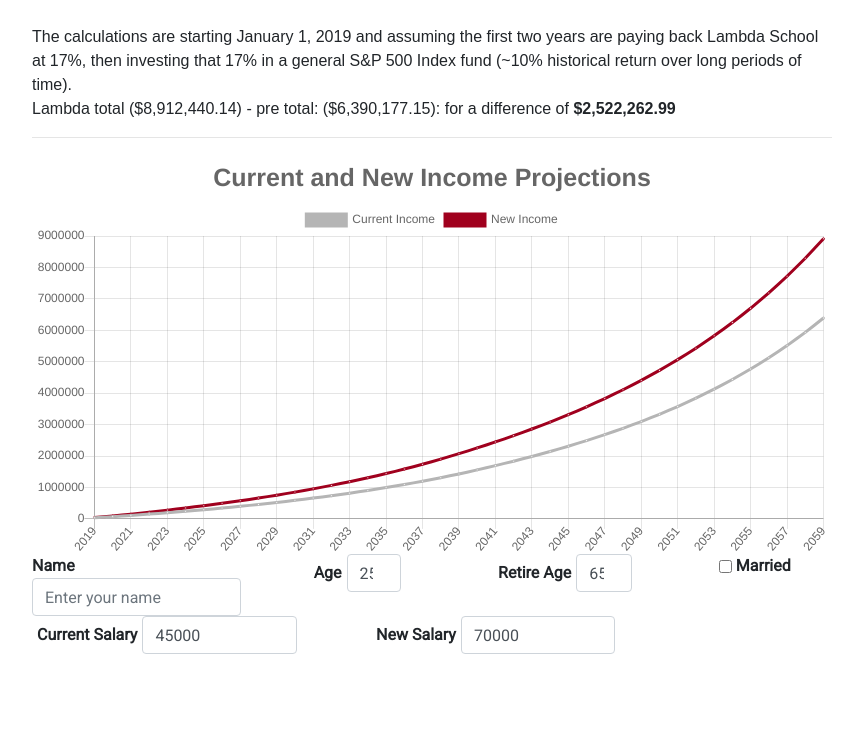
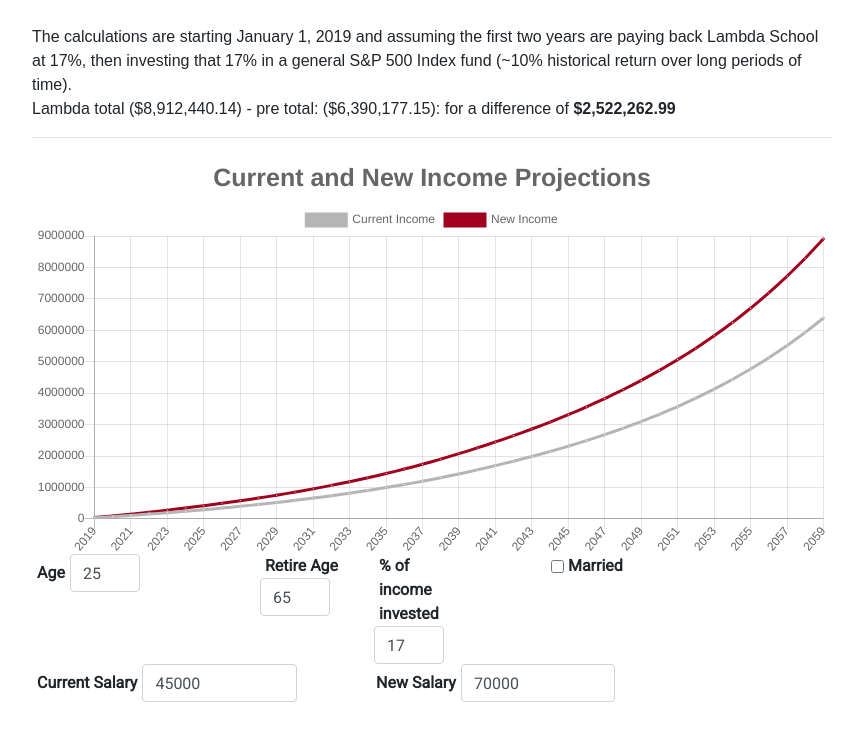
Before and after one commit to tgreenhalgh/incomeGraph, a React (Create React App) app: page / in a window 1280 px wide. Shown: the top 740 px of the page, without its empty margins (208-1064 px from the left). Built offline with nearby package versions, Linux system fonts and the light colour scheme.

Commit message:
updates form

```diff
--- a/src/components/InputForm.css
+++ b/src/components/InputForm.css
@@ -4,3 +4,7 @@
   font-family: 'Roboto', sans-serif;
   font-weight: bold;
 }
+
+.form {
+  display: flex;
+}
--- a/src/components/InputForm.js
+++ b/src/components/InputForm.js
@@ -8,39 +8,14 @@ import Graph from './Graph';
 import './InputForm.css';
 
 const StyledDiv = styled.div`
-  // background: red;
+  //background: red;
 `;
-
-const Example = props => {
-  return (
-    <div>
-      <Card inverse>
-        <CardImg
-          width="100%"
-          src="https://placeholdit.imgix.net/~text?txtsize=33&txt=318%C3%97270&w=318&h=270&bg=333333&txtclr=666666"
-          alt="Card image cap"
-        />
-        <CardImgOverlay>
-          <CardTitle>Card Title</CardTitle>
-          <CardText>
-            This is a wider card with supporting text below as a natural lead-in
-            to additional content. This content is a little bit longer.
-          </CardText>
-          <CardText>
-            <small className="text-muted">Last updated 3 mins ago</small>
-          </CardText>
-        </CardImgOverlay>
-      </Card>
-    </div>
-  );
-};
 
 class InputForm extends React.Component {
   constructor(props) {
     super(props);
     //todo: maybe add age when get married
     this.state = {
-      name: '',
       age: 25,
       retireAge: 65,
       curIncome: 45000,
@@ -50,7 +25,7 @@ class InputForm extends React.Component {
       investmentReturn: 0.1,
       married: false,
       annualRaise: 0.04,
-      percentToInvest: 0.17,
+      percentOfIncomeToInvest: 17,
       curData: [],
       newData: [],
       newDataNoInvest: [],
@@ -66,8 +41,7 @@ class InputForm extends React.Component {
   }
 
   calculateData = () => {
-    /* prettier-ignore */
-    let {age, retireAge} = this.state;
+    let { age, retireAge } = this.state;
     let yearsWorking = retireAge - age;
 
     //true means current salary
@@ -77,20 +51,20 @@ class InputForm extends React.Component {
   };
 
   makeDataArr = (years, current) => {
-    let income, maxSalary, percentToInvest;
+    let annualSalary, maxSalary, percentOfIncomeToInvest;
     let labels = [];
     let yearStart = new Date().getFullYear() + 1;
 
     if (current) {
-      income = this.state.curIncome;
+      annualSalary = this.state.curIncome;
       maxSalary = 100000;
-      // percentToInvest = 0.0;
-      percentToInvest = 0.17;
+      // percentOfIncomeToInvest = 0.0;
+      percentOfIncomeToInvest = 0.17;
     } else {
-      income = this.state.newIncome;
+      annualSalary = this.state.newIncome;
       maxSalary = 150000;
-      // percentToInvest = 0;
-      percentToInvest = this.state.percentToInvest;
+      // percentOfIncomeToInvest = 0;
+      percentOfIncomeToInvest = this.state.percentOfIncomeToInvest / 100;
     }
 
     let dataArr = [];
@@ -101,13 +75,14 @@ class InputForm extends React.Component {
     let netWorth = 0;
 
     for (let i = 0; i <= years; i++) {
-      let afterTaxesSalary = income - income * this.calculateTaxRate(income);
-      let investedAmount = afterTaxesSalary * percentToInvest;
+      let afterTaxesSalary =
+        annualSalary - annualSalary * this.calculateTaxRate(annualSalary);
+      let investedAmount = afterTaxesSalary * percentOfIncomeToInvest;
       let afterInvestedSalary = afterTaxesSalary - investedAmount;
 
       //pay back Lambda School
-      if (!current && owedLambda < 30001 && i < 2 && income > 50000) {
-        owedLambda += income * 0.17;
+      if (!current && owedLambda < 30001 && i < 2 && annualSalary > 50000) {
+        owedLambda += annualSalary * 0.17;
         if (owedLambda > 30000) investedAmount = owedLambda - 30000;
         else investedAmount = 0;
       }
@@ -125,7 +100,7 @@ class InputForm extends React.Component {
       labels.push(yearStart + i);
 
       //annual raise
-      if (income < maxSalary) income *= 1 + this.state.annualRaise;
+      if (annualSalary < maxSalary) annualSalary *= 1 + this.state.annualRaise;
     }
     if (current) {
       this.setState({
@@ -147,9 +122,9 @@ class InputForm extends React.Component {
   handleInputChange = e => {
     let name = e.target.name;
     let value = e.target.value;
-    if (name === 'age' && value < 18) value = 18;
-    if (name === 'retireAge' && value <= this.state.age)
-      value = this.state.age + 1;
+    // if (name === 'age' && value < 18) value = 18;
+    // if (name === 'retireAge' && value <= this.state.age)
+    //   value = this.state.age + 1;
     if (name === 'curIncome' && value < 0) value = 0;
     if (name === 'newIncome' && value < 0) value = 0;
     this.setState({ [name]: value });
@@ -206,22 +181,30 @@ class InputForm extends React.Component {
           assuming the first two years are paying back Lambda School at 17%,
           then investing that 17% in a general S&P 500 Index fund (~10%
           historical return over long periods of time).<br />
+          {this.state.newMax && this.state.curMax ? (
             <span>
               Lambda total ({this.state.newMax.toLocaleString('en-US', {
                 style: 'currency',
                 currency: 'USD',
-            })}){' - '}pre total: ({this.state.curMax.toLocaleString('en-US', {
+              })}){' - '}pre total: ({this.state.curMax.toLocaleString(
+                'en-US',
+                {
                   style: 'currency',
                   currency: 'USD',
-            })}){':  '}
+                },
+              )}){':  '}
               for a difference of{' '}
               <strong>
-              {(this.state.newMax - this.state.curMax).toLocaleString('en-US', {
+                {(this.state.newMax - this.state.curMax).toLocaleString(
+                  'en-US',
+                  {
                     style: 'currency',
                     currency: 'USD',
-              })}
+                  },
+                )}
               </strong>
             </span>
+          ) : null}
         </StyledDiv>
         <hr />
         <Graph
@@ -229,24 +212,13 @@ class InputForm extends React.Component {
           newData={this.state.newData}
           labels={this.state.labels}
         />
-        <Form inline>
+        <Form inline className="form">
           <div className="row all">
-            <div className="col-sm-4">
-              <FormGroup>
-                <Label>Name</Label>
-                <Input
-                  name="name"
-                  onChange={this.handleInputChange}
-                  placeholder="Enter your name"
-                  value={this.state.name}
-                />
-              </FormGroup>
-            </div>
             <div className="col-sm all">
               <FormGroup>
                 <Label style={{ padding: '0 5px' }}>Age</Label>
                 <Input
-                  style={{ width: '35%' }}
+                  style={{ width: '70px' }}
                   type="number"
                   name="age"
                   onChange={this.handleInputChange}
@@ -254,15 +226,27 @@ class InputForm extends React.Component {
                 />
               </FormGroup>
             </div>
-            <div className="col-sm all">
+            <div className="col-sm-2 all">
               <FormGroup>
                 <Label style={{ padding: '0 5px' }}>Retire Age</Label>
                 <Input
-                  style={{ width: '36%' }}
+                  style={{ width: '70px' }}
                   type="number"
                   name="retireAge"
                   onChange={this.handleInputChange}
                   value={this.state.retireAge}
+                />
+              </FormGroup>
+            </div>
+            <div className="col-sm-2 all">
+              <FormGroup>
+                <Label style={{ padding: '0 5px' }}>% of income invested</Label>
+                <Input
+                  style={{ width: '70px' }}
+                  type="number"
+                  name="percentOfIncomeToInvest"
+                  onChange={this.handleInputChange}
+                  value={this.state.percentOfIncomeToInvest}
                 />
               </FormGroup>
             </div>
```
Also changed, not shown: public/img/jumbo.jpg (added). Lines whose indentation alone changed are shown as unchanged.
